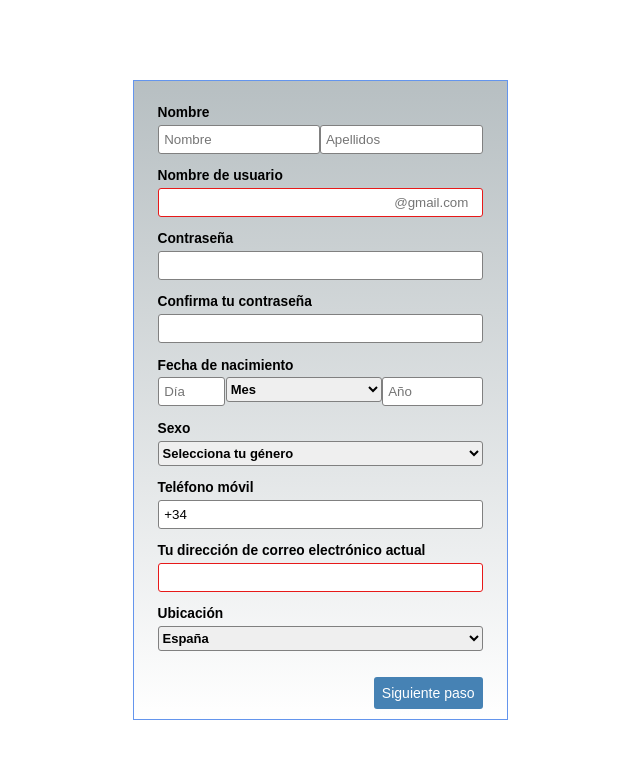
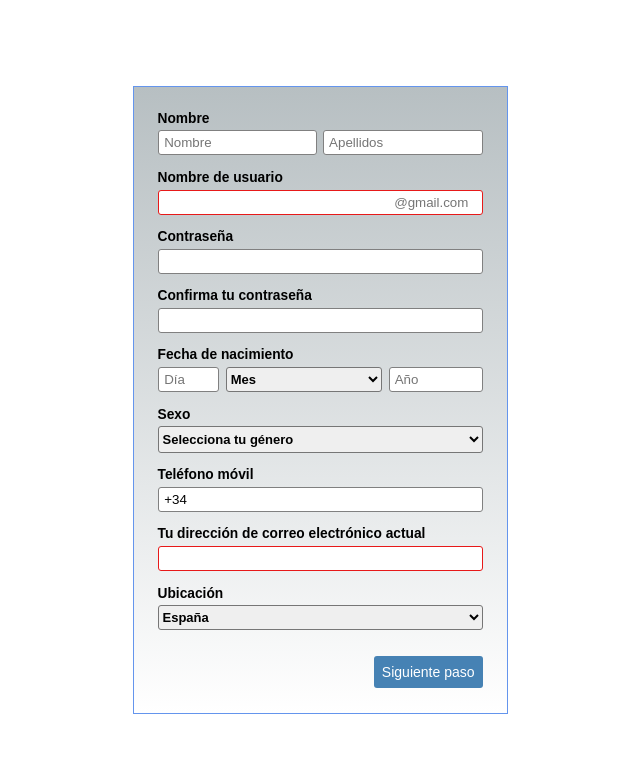
Before and after one commit to Powerkyria/Modulo-1, a plain HTML site: page Gmail Form/index.html in a window 1280 px wide. Shown: the whole page, without its empty margins (320-960 px from the left). Drawn offline with Linux system fonts and the light colour scheme.

Commit message:
fix bugs

```diff
--- a/Face Form/styles/main.css
+++ b/Face Form/styles/main.css
@@ -94,7 +94,7 @@ select {
 }
 
 .inputheight {
-	width: 55px;
+	width: 42px;
 	margin: 0 4px;
 }
 
--- a/Gmail Form/index.html
+++ b/Gmail Form/index.html
@@ -1,10 +1,10 @@
 <!DOCTYPE html>
-<html lang="es">
+<html lang="en">
 
 <head>
     <meta charset="UTF-8">
     <meta name="viewport" content="width=device-width, initial-scale=1.0">
-    <title>Gmail Form</title>
+    <title>Formulario de gmail</title>
     <link rel="stylesheet" href="./styles/main.css">
 </head>
 
@@ -63,7 +63,7 @@
                         <option value="12">Diciembre</option>
                     </select>
 
-                    <input type="tel" class="year" placeholder=" Año" name="year" maxlength="4" id="fecha" required>
+                    <input type="tel" class="year" placeholder=" Año" name="year" maxlength="4" id="year" required>
 
                 </div>
             </div>
--- a/Gmail Form/styles/main.css
+++ b/Gmail Form/styles/main.css
@@ -6,6 +6,7 @@ body {
 	display: flex;
 	justify-content: center;
 	align-items: center;
+	box-sizing: border-box;
 }
 
 .form {
@@ -42,7 +43,7 @@ body {
 .firstname,
 .surname {
 	width: 7rem;
-	flex-basis: 49%;
+	flex-basis: 47.2%;
 }
 
 .email::placeholder {
@@ -61,15 +62,14 @@ body {
 	border: none;
 }
 
-input,
-select {
+input {
 	border-radius: 3px;
 	-webkit-border-radius: 3px;
 	-moz-border-radius: 3px;
 	-ms-border-radius: 3px;
 	-o-border-radius: 3px;
 	border: 1px solid gray;
-	height: 1.563rem;
+	height: 21px;
 }
 
 .form_birthday {
@@ -79,7 +79,7 @@ select {
 
 .day {
 	width: 1rem;
-	flex-basis: 19%;
+	flex-basis: 17%;
 }
 
 .month {
@@ -88,12 +88,22 @@ select {
 
 .year {
 	width: 1rem;
-	flex-basis: 29%;
+	flex-basis: 27%;
 }
 
 select {
 	font-weight: 600;
 	font-size: 0.813rem;
+	height: 25px;
+	border-radius: 3px;
+	-webkit-border-radius: 3px;
+	-moz-border-radius: 3px;
+	-ms-border-radius: 3px;
+	-o-border-radius: 3px;
+}
+
+.gender {
+	height: 1.65rem;
 }
 
 .ubicacion {
@@ -103,6 +113,7 @@ select {
 .button {
 	display: flex;
 	justify-content: flex-end;
+	margin-bottom: 15px;
 }
 
 .submit {
```
